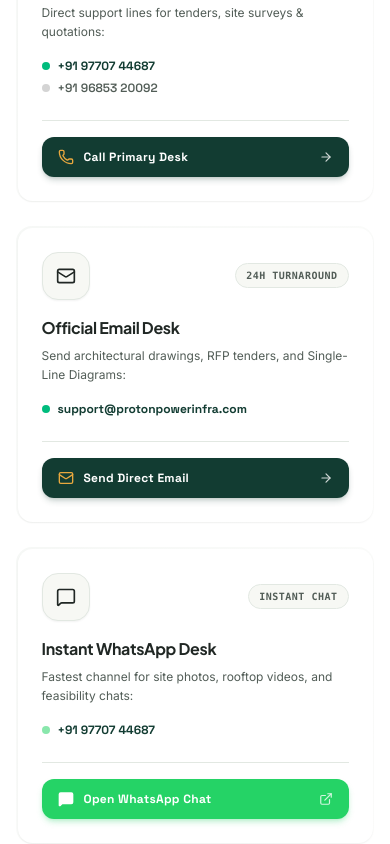
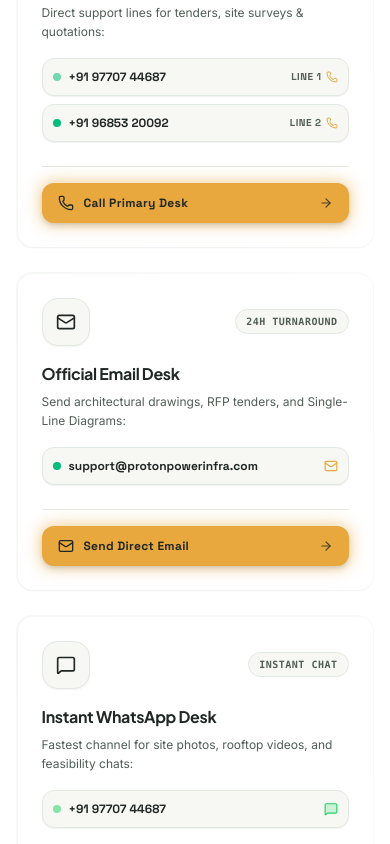
Before and after one commit to abhaybathri/proton-power-infra, a React (Vite) app: page /contact in a window 390 px wide. Shown: the part 1220-2064 px from the top of the page. Built offline with nearby package versions, Linux system fonts and the light colour scheme.

Commit message:
Make contact numbers clickable and update phone and email buttons to solar gold with glowing halos

```diff
--- a/src/pages/Contact.jsx
+++ b/src/pages/Contact.jsx
@@ -279,8 +279,9 @@ function ContactChannelCard({
   btnText,
   btnIcon: BtnIcon,
   btnUrl,
-  btnClass = "bg-[#123C32] hover:bg-[#1A4D41] text-white",
-  btnIconColor = "text-[#E8A83E]",
+  btnClass = "bg-[#E8A83E] hover:bg-[#D4952D] text-[#202724]",
+  btnGlowClass = "bg-[#E8A83E] opacity-45 group-hover/btn:opacity-85",
+  btnIconColor = "text-[#202724]",
   isExternal = false,
   activeTag,
   iconHoverClass = "group-hover:border-[#E8A83E] group-hover:bg-[#FFFDF7] group-hover:text-[#D4952D] group-hover:shadow-[0_0_15px_rgba(232,168,62,0.25)]",
@@ -350,13 +351,18 @@ function ContactChannelCard({
           </div>
         </div>
 
-        {/* Prominent Action Button */}
+        {/* Prominent Action Button with Glowing Effect */}
         <div className="relative z-10 pt-4 mt-4 border-t border-[#E2E8E2]">
+          <div className="relative group/btn w-full">
+            {/* Glowing Ambient Halo */}
+            <div
+              className={`absolute -inset-0.5 rounded-xl blur-sm transition-opacity duration-300 pointer-events-none ${btnGlowClass}`}
+            />
             <a
               href={btnUrl}
               target={isExternal ? "_blank" : undefined}
               rel={isExternal ? "noopener noreferrer" : undefined}
-            className={`w-full inline-flex items-center justify-center gap-2.5 py-3 px-4 rounded-xl text-xs sm:text-sm font-bold shadow-md hover:shadow-lg transition-all duration-200 font-tech tracking-wide group/btn cursor-pointer ${btnClass}`}
+              className={`relative w-full inline-flex items-center justify-center gap-2.5 py-3 px-4 rounded-xl text-xs sm:text-sm font-bold shadow-md transition-all duration-200 font-tech tracking-wide cursor-pointer ${btnClass}`}
             >
               {BtnIcon && <BtnIcon className={`w-4 h-4 ${btnIconColor}`} />}
               <span>{btnText}</span>
@@ -366,6 +372,7 @@ function ContactChannelCard({
                 <ArrowRight className="w-3.5 h-3.5 opacity-80 group-hover/btn:translate-x-1 transition-transform ml-auto" />
               )}
             </a>
+          </div>
         </div>
       </div>
     </div>
@@ -648,18 +655,44 @@ export default function Contact() {
               btnText="Call Primary Desk"
               btnIcon={Phone}
               btnUrl={`tel:${COMPANY_DETAILS.primaryPhoneRaw}`}
-              btnClass="bg-[#123C32] hover:bg-[#1A4D41] text-white shadow-md shadow-[#123C32]/20"
-              btnIconColor="text-[#E8A83E]"
+              btnClass="bg-[#E8A83E] hover:bg-[#D4952D] text-[#202724] shadow-[0_0_15px_rgba(232,168,62,0.3)] hover:shadow-[0_0_25px_rgba(232,168,62,0.55)]"
+              btnGlowClass="bg-[#E8A83E] opacity-50 group-hover/btn:opacity-90"
+              btnIconColor="text-[#202724]"
             >
-              <div className="space-y-1.5">
-                <div className="text-xs sm:text-sm font-bold text-[#123C32] font-tech flex items-center gap-2">
+              <div className="space-y-2">
+                <a
+                  href={`tel:${COMPANY_DETAILS.phones[0].raw}`}
+                  className="group/phone flex items-center justify-between p-2.5 rounded-xl bg-[#F7F8F4] hover:bg-[#FFFDF7] border border-[#E2E8E2] hover:border-[#E8A83E] transition-all duration-200 cursor-pointer shadow-2xs hover:shadow-[0_0_12px_rgba(232,168,62,0.25)]"
+                  title="Click to call Primary Desk"
+                >
+                  <div className="flex items-center gap-2">
+                    <span className="w-2 h-2 rounded-full bg-emerald-500 shrink-0 animate-pulse"></span>
+                    <span className="text-xs sm:text-sm font-bold text-[#202724] group-hover/phone:text-[#D4952D] font-tech transition-colors">
+                      {COMPANY_DETAILS.phones[0].display}
+                    </span>
+                  </div>
+                  <span className="text-[10px] font-tech font-bold uppercase tracking-wider text-[#525D57] group-hover/phone:text-[#D4952D] flex items-center gap-1 transition-colors">
+                    <span>Line 1</span>
+                    <Phone className="w-3 h-3 text-[#E8A83E]" />
+                  </span>
+                </a>
+
+                <a
+                  href={`tel:${COMPANY_DETAILS.phones[1].raw}`}
+                  className="group/phone flex items-center justify-between p-2.5 rounded-xl bg-[#F7F8F4] hover:bg-[#FFFDF7] border border-[#E2E8E2] hover:border-[#E8A83E] transition-all duration-200 cursor-pointer shadow-2xs hover:shadow-[0_0_12px_rgba(232,168,62,0.25)]"
+                  title="Click to call Secondary Desk"
+                >
+                  <div className="flex items-center gap-2">
                     <span className="w-2 h-2 rounded-full bg-emerald-500 shrink-0"></span>
-                  <span>{COMPANY_DETAILS.phones[0].display}</span>
+                    <span className="text-xs sm:text-sm font-bold text-[#202724] group-hover/phone:text-[#D4952D] font-tech transition-colors">
+                      {COMPANY_DETAILS.phones[1].display}
+                    </span>
                   </div>
-                <div className="text-xs sm:text-sm font-semibold text-[#525D57] font-tech flex items-center gap-2">
-                  <span className="w-2 h-2 rounded-full bg-neutral-300 shrink-0"></span>
-                  <span>{COMPANY_DETAILS.phones[1].display}</span>
-                </div>
+                  <span className="text-[10px] font-tech font-bold uppercase tracking-wider text-[#525D57] group-hover/phone:text-[#D4952D] flex items-center gap-1 transition-colors">
+                    <span>Line 2</span>
+                    <Phone className="w-3 h-3 text-[#E8A83E]" />
+                  </span>
+                </a>
               </div>
             </ContactChannelCard>
 
@@ -672,13 +705,23 @@ export default function Contact() {
               btnText="Send Direct Email"
               btnIcon={Mail}
               btnUrl={`mailto:${COMPANY_DETAILS.email}`}
-              btnClass="bg-[#123C32] hover:bg-[#1A4D41] text-white shadow-md shadow-[#123C32]/20"
-              btnIconColor="text-[#E8A83E]"
+              btnClass="bg-[#E8A83E] hover:bg-[#D4952D] text-[#202724] shadow-[0_0_15px_rgba(232,168,62,0.3)] hover:shadow-[0_0_25px_rgba(232,168,62,0.55)]"
+              btnGlowClass="bg-[#E8A83E] opacity-50 group-hover/btn:opacity-90"
+              btnIconColor="text-[#202724]"
             >
-              <div className="text-xs sm:text-sm font-bold text-[#123C32] font-tech truncate flex items-center gap-2">
+              <a
+                href={`mailto:${COMPANY_DETAILS.email}`}
+                className="group/email flex items-center justify-between p-2.5 rounded-xl bg-[#F7F8F4] hover:bg-[#FFFDF7] border border-[#E2E8E2] hover:border-[#E8A83E] transition-all duration-200 cursor-pointer shadow-2xs hover:shadow-[0_0_12px_rgba(232,168,62,0.25)]"
+                title="Click to send official email"
+              >
+                <div className="flex items-center gap-2 truncate">
                   <span className="w-2 h-2 rounded-full bg-emerald-500 shrink-0"></span>
-                <span className="truncate">{COMPANY_DETAILS.email}</span>
+                  <span className="text-xs sm:text-sm font-bold text-[#202724] group-hover/email:text-[#D4952D] font-tech transition-colors truncate">
+                    {COMPANY_DETAILS.email}
+                  </span>
                 </div>
+                <Mail className="w-3.5 h-3.5 text-[#E8A83E] shrink-0 ml-2" />
+              </a>
             </ContactChannelCard>
 
             {/* Card 3: Instant WhatsApp Desk */}
@@ -691,14 +734,26 @@ export default function Contact() {
               btnIcon={MessageSquare}
               btnUrl={COMPANY_DETAILS.whatsappUrl}
               isExternal={true}
-              btnClass="bg-[#25D366] hover:bg-[#20ba59] text-white shadow-md shadow-[#25D366]/25"
+              btnClass="bg-[#25D366] hover:bg-[#20ba59] text-white shadow-[0_0_15px_rgba(37,211,102,0.3)] hover:shadow-[0_0_25px_rgba(37,211,102,0.55)]"
+              btnGlowClass="bg-[#25D366] opacity-45 group-hover/btn:opacity-85"
               btnIconColor="text-white fill-white"
               iconHoverClass="group-hover:border-[#25D366] group-hover:bg-emerald-50/50 group-hover:text-[#25D366] group-hover:shadow-[0_0_15px_rgba(37,211,102,0.25)]"
             >
-              <div className="text-xs sm:text-sm font-bold text-[#123C32] font-tech flex items-center gap-2">
+              <a
+                href={COMPANY_DETAILS.whatsappUrl}
+                target="_blank"
+                rel="noopener noreferrer"
+                className="group/wa flex items-center justify-between p-2.5 rounded-xl bg-[#F7F8F4] hover:bg-emerald-50/50 border border-[#E2E8E2] hover:border-[#25D366] transition-all duration-200 cursor-pointer shadow-2xs hover:shadow-[0_0_12px_rgba(37,211,102,0.25)]"
+                title="Click to chat on WhatsApp"
+              >
+                <div className="flex items-center gap-2">
                   <span className="w-2 h-2 rounded-full bg-[#25D366] animate-pulse shrink-0"></span>
-                <span>+91 97707 44687</span>
+                  <span className="text-xs sm:text-sm font-bold text-[#202724] group-hover/wa:text-[#25D366] font-tech transition-colors">
+                    +91 97707 44687
+                  </span>
                 </div>
+                <MessageSquare className="w-3.5 h-3.5 text-[#25D366] shrink-0 fill-[#25D366]/20" />
+              </a>
             </ContactChannelCard>
           </div>
         </div>
```
Lines whose indentation alone changed are shown as unchanged.
